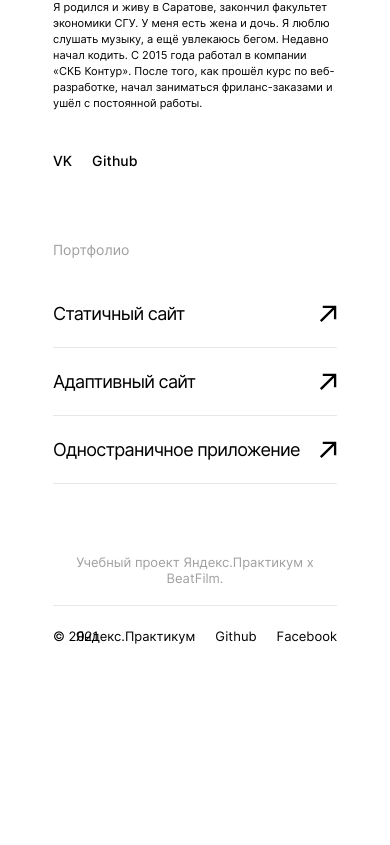
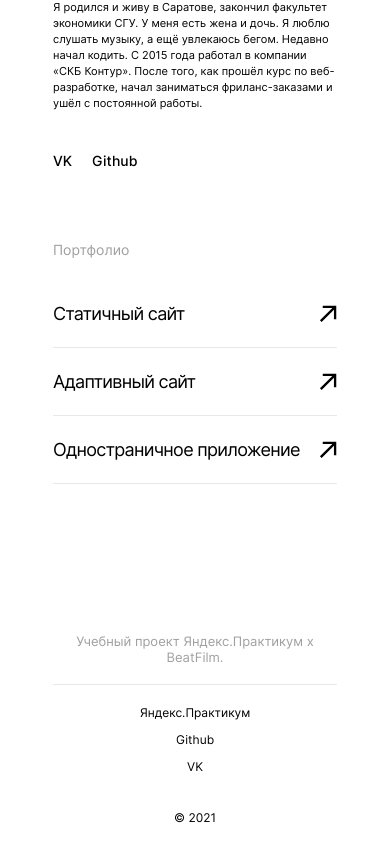
Before and after one commit to kt-postnikova/movies-explorer-frontend, a React (Create React App) app: page / in a window 390 px wide. Shown: the part 2790-3635 px from the top of the page. Before the commit the page ends 3454 px from the top, so only its background shows below. Built offline with nearby package versions, Linux system fonts and the light colour scheme.

Commit message:
Адаптирован блок Footer

```diff
--- a/src/components/Footer/Footer.css
+++ b/src/components/Footer/Footer.css
@@ -1,5 +1,4 @@
 .footer {
-    position: relative;
     margin-bottom: 20px;
 }
 
@@ -12,18 +11,16 @@
     color: #A0A0A0
 }
 
+.footer__info {
+    display: flex;
+    justify-content: space-between;
+}
+
 .footer__year {
-    display: inline-block;
     margin: 0;
     font-weight: 400;
     font-size: 13px;
     line-height: 16px;
-}
-
-.footer__links {
-    display: inline-block;
-    position: absolute;
-    right: 0;
 }
 
 .footer__link {
@@ -34,3 +31,46 @@
     text-decoration: none;
     color: #000;
 }
+
+.footer__link:hover {
+    opacity: 0.8;
+}
+
+@media screen and (max-width: 570px) {
+    .footer__info {
+        flex-direction: column;
+        position: relative;
+        align-items: center;
+
+        height: 120px;
+    }
+    .footer__links {
+        display: flex;
+        flex-direction: column;
+        justify-content: space-between;
+
+        position: absolute;
+        top: 0;
+    }
+    .footer__link {
+        margin-left: 0;
+        margin-bottom: 12px;
+        text-align: center;
+        font-size: 12px;
+        line-height: 15px;
+    }
+    .footer__year {
+        position: absolute;
+        bottom: 0;
+    }
+}
+
+@media screen and (max-width: 390px) {
+    .footer {
+        padding-top: 79px;
+    }
+    .footer__year {
+        font-size: 12px;
+        line-height: 15px;
+    }
+}
--- a/src/components/Footer/Footer.js
+++ b/src/components/Footer/Footer.js
@@ -1,5 +1,4 @@
 import React from 'react';
-import { Link } from 'react-router-dom';
 
 function Footer(params) {
 
@@ -9,11 +8,13 @@ function Footer(params) {
         <section className="footer container">
             <h2 className="footer__title">Учебный проект Яндекс.Практикум х BeatFilm.</h2>
             <div className="line"></div>
-            <p className="footer__year">&copy; {currentDate}</p>
-            <div className="footer__links">
-                <Link className="footer__link">Яндекс.Практикум</Link>
-                <Link className="footer__link">Github</Link>
-                <Link className="footer__link">Facebook</Link>
+            <div className="footer__info">
+                <p className="footer__year">&copy; {currentDate}</p>
+                <div className="footer__links">
+                    <a className="footer__link" href="https://practicum.yandex.ru" target="_blank" rel="noreferrer">Яндекс.Практикум</a>
+                    <a className="footer__link" href="https://github.com/kt-postnikova" target="_blank" rel="noreferrer">Github</a>
+                    <a className="footer__link" href="https://vk.com/saintcath" target="_blank" rel="noreferrer">VK</a>
+                </div>
             </div>
         </section>
     )
```
